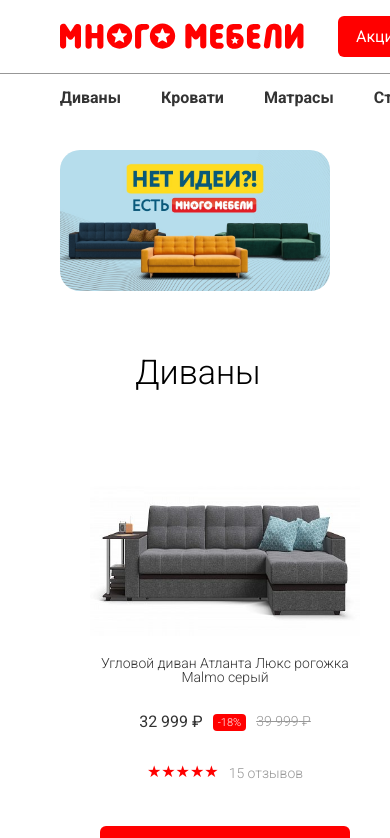
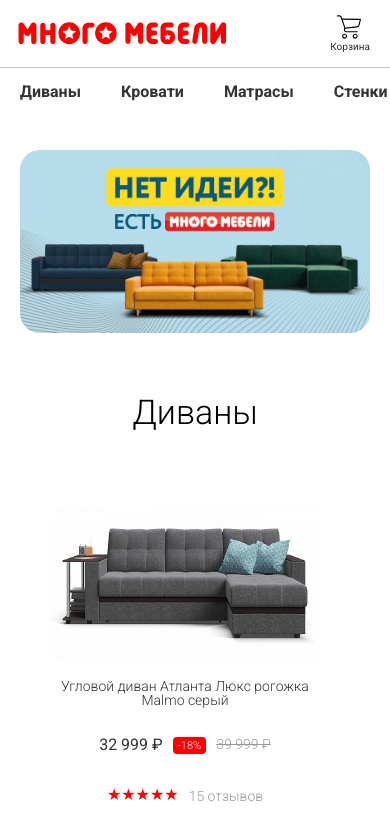
Before and after one commit to D4RK21/furniture-shop, a Vue app: page / in a window 390 px wide. Shown: the top 838 px of the page. Built offline with nearby package versions, Linux system fonts and the light colour scheme.

Commit message:
Add more adaptation for mobile

```diff
--- a/src/assets/css/style.css
+++ b/src/assets/css/style.css
@@ -146,6 +146,12 @@ body {
 .basket-container {
   display: flex;
   flex-direction: column;
+  transition: 0.25s ease;
+  cursor: pointer;
+}
+
+.basket-container:hover {
+  opacity: 0.7;
 }
 
 .basket-container span {
@@ -163,7 +169,7 @@ body {
 .header-bottom {
   overflow: auto;
   background: #fff;
-  border-top: 1px solid #979797;
+  border-top: 1px solid #c7c7c7;
   scrollbar-width: thin;
 }
 
@@ -331,8 +337,34 @@ body {
   margin-right: 40px;
 }
 
+/* ============== Media ====================== */
+
 @media screen and (max-width: 1300px) {
   .no-mobile {
     display: none;
   }
 }
+
+@media screen and (max-width: 700px) {
+  .container {
+    padding: 0 20px;
+  }
+  .header-top {
+    padding: 14px 20px;
+  }
+  .header-top .container {
+    padding: 0px;
+  }
+  .header-logo {
+    width: 225px;
+  }
+  .header-buttons {
+    display: none;
+  }
+  .product-list--title {
+    text-align: center;
+    padding-bottom: 0px;
+    margin-left: 0px;
+    margin: 30px 0;
+  }
+}
--- a/src/components/TheHeader.vue
+++ b/src/components/TheHeader.vue
@@ -3,7 +3,9 @@
     <div class="header-top">
       <div class="container">
         <div class="header-logo">
-          <img :src="require('@/assets/img/logo.svg')" alt="" />
+          <a href="">
+            <img :src="require('@/assets/img/logo.svg')" alt="" />
+          </a>
         </div>
         <div class="header-buttons">
           <button type="button" class="btn-red">Акции</button>
--- a/src/views/HomeView.vue
+++ b/src/views/HomeView.vue
@@ -35,7 +35,7 @@
           />
         </div>
       </div>
-      <div class="container" id="#beds">
+      <div class="container" id="beds">
         <div class="product-list--title">Кровати</div>
         <div class="product-list--all">
           <the-product
```
Also changed, not shown: src/components/ShoppingCart.vue (added, +7 -0 lines).
